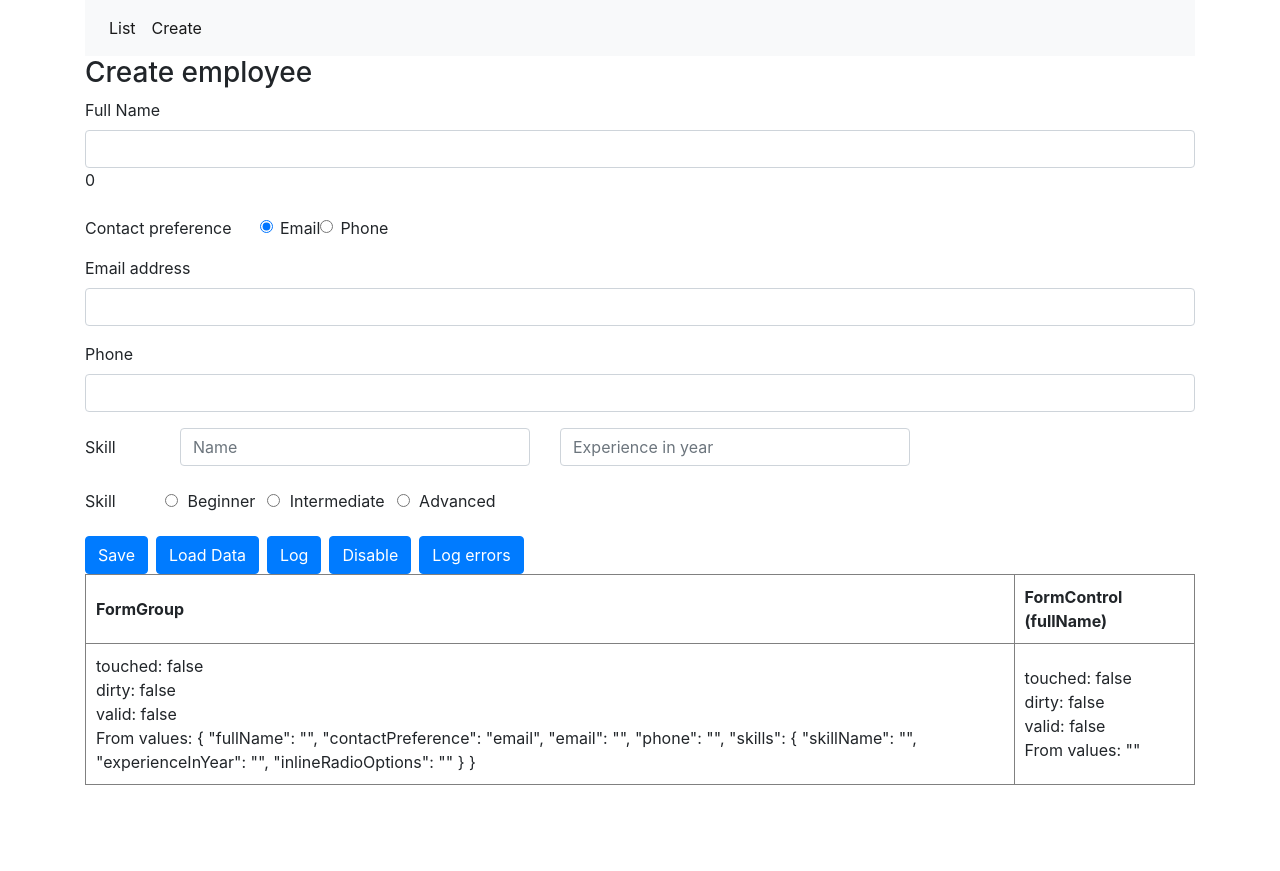
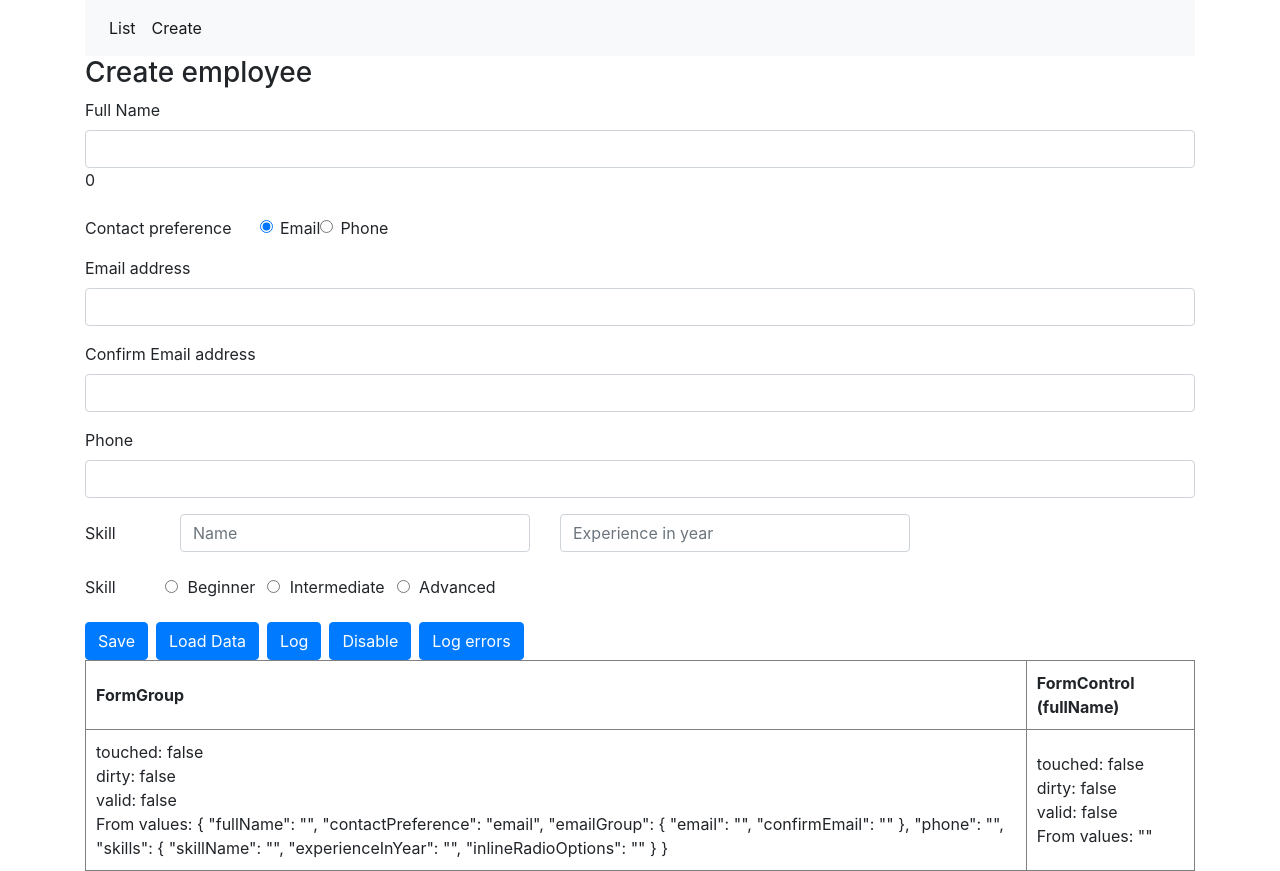
Before and after one commit to JagodaJarzebowska/angular, an Angular app: page /create in a window 1280 px wide. Before the commit the page ends 800 px from the top, so only its background shows below. Built offline with nearby package versions, Linux system fonts and the light colour scheme.

Commit message:
email and confirm email validation

```diff
--- a/src/app/employee/create-employee/create-employee.component.html
+++ b/src/app/employee/create-employee/create-employee.component.html
@@ -22,16 +22,16 @@
                 <div class="form-group row">
                     <div class="form-check">
                         <label class="form-check-label" for="email">
-                            <input class="form-check-input" type="radio" name="contactPreference" id="contactPreference2" value="email"
-                            formControlName="contactPreference">
+                            <input class="form-check-input" type="radio" name="contactPreference"
+                                id="contactPreference2" value="email" formControlName="contactPreference">
                             Email
                         </label>
                     </div>
 
                     <div class="form-check">
                         <label class="form-check-label" for="phone">
-                            <input class="form-check-input" type="radio" name="contactPreference" id="contactPreference1" value="phone"
-                                 formControlName="contactPreference">
+                            <input class="form-check-input" type="radio" name="contactPreference"
+                                id="contactPreference1" value="phone" formControlName="contactPreference">
                             Phone
                         </label>
                     </div>
@@ -39,6 +39,7 @@
             </div>
         </div>
 
+        <div formGroupName="emailGroup">
             <div class="form-group">
                 <label for="email">Email address</label>
                 <input type="email" class="form-control" id="email" formControlName="email"
@@ -47,6 +48,17 @@
                     {{formErros.email}}
                 </span>
             </div>
+            <div class="form-group">
+                <label for="confirmEmail">Confirm Email address</label>
+                <input type="email" class="form-control" id="confirmEmail" formControlName="confirmEmail"
+                    [ngClass]="{'is-invalid' :  formErros.confirmEmail || formErros.emailGroup}"
+                    (blur)="logValidationErrors()">
+                <span class="invalid-feedback" *ngIf="formErros.confirmEmail || formErros.emailGroup">
+                    {{formErros.confirmEmail ? formErros.confirmEmail : formErros.emailGroup}}
+                </span>
+            </div>
+        </div>
+
 
 
         <div class="form-group">
--- a/src/app/employee/create-employee/create-employee.component.ts
+++ b/src/app/employee/create-employee/create-employee.component.ts
@@ -21,6 +21,12 @@ export class CreateEmployeeComponent implements OnInit {
       'required': 'Email is required.',
       'emailDomain': 'Email domain should be gmail.com'
     },
+    'confirmEmail': {
+      'required': 'Confirm Email is required.',
+    },
+    'emailGroup': {
+      'emailMissMatch': 'Email and Confirm Email do not match.',
+    },
     'phone': {
       'required': 'Phone is required.'
     },
@@ -38,6 +44,8 @@ export class CreateEmployeeComponent implements OnInit {
   formErros = {
     'fullName': '',
     'email': '',
+    'confirmEmail': '',
+    'emailGroup': '',
     'phone': '',
     'skillName': '',
     'experienceInYear': '',
@@ -50,7 +58,11 @@ export class CreateEmployeeComponent implements OnInit {
     this.employeeForm = this.formBuilder.group({
       fullName: ['', [Validators.required, Validators.minLength(2), Validators.maxLength(10)]],
       contactPreference: ['email'],
+      emailGroup: this.formBuilder.group({
         email: ['', [Validators.required, CustomValidators.emailDomain('gmail.com')]],
+        confirmEmail: ['', Validators.required],
+      }, { validators: CustomValidators.matchEmail()}),
+
       phone: [''],
       skills: this.formBuilder.group({
         skillName: ['', Validators.required],
@@ -106,9 +118,7 @@ export class CreateEmployeeComponent implements OnInit {
   logValidationErrors(group: FormGroup = this.employeeForm) {
     Object.keys(group.controls).forEach((key: string) => {
       const control = group.get(key);
-      if (control instanceof FormGroup) {
-        this.logValidationErrors(control);
-      } else {
+
       this.formErros[key] = '';
       if (control && !control.valid && (control.touched || control.dirty)) {
         const message = this.validationMsg[key];
@@ -119,6 +129,9 @@ export class CreateEmployeeComponent implements OnInit {
           }
         }
       }
+
+      if (control instanceof FormGroup) {
+        this.logValidationErrors(control);
       }
     });
   }
@@ -180,3 +193,13 @@ export class CreateEmployeeComponent implements OnInit {
   }
 
 }
+
+// function matchEmail(group: AbstractControl): { [key: string]: any } | any {
+//   const emailControl = group.get('email');
+//   const confirmEmailControl = group.get('confirmEmail');
+//   if (emailControl.value === confirmEmailControl.value || confirmEmailControl.pristine) {
+//     return null;
+//   } else {
+//     return { 'emailMissMatch': true };
+//   }
+// }
--- a/src/app/shared/custon.validators.ts
+++ b/src/app/shared/custon.validators.ts
@@ -1,8 +1,9 @@
 import { AbstractControl } from '@angular/forms';
 
-export class CustomValidators{
+export class CustomValidators {
+
     static emailDomain(domainName: string) {
-        return (control: AbstractControl): { [key: string]: any } | null =>{
+        return (control: AbstractControl): { [key: string]: any } | null => {
             const email: string = control.value;
             const domain = email.substring(email.lastIndexOf('@') + 1);
             if (email === '' || domain === domainName.toLowerCase()) {
@@ -12,4 +13,16 @@ export class CustomValidators{
             };
         }
     }
+
+    static matchEmail() {
+        return (group: AbstractControl): { [key: string]: any } | any => {
+            const emailControl = group.get('email');
+            const confirmEmailControl = group.get('confirmEmail');
+            if (emailControl.value === confirmEmailControl.value || confirmEmailControl.pristine) {
+                return null;
+            } else {
+                return { 'emailMissMatch': true };
             }
+        };
+    }
+}
```
Lines whose indentation alone changed are shown as unchanged.
